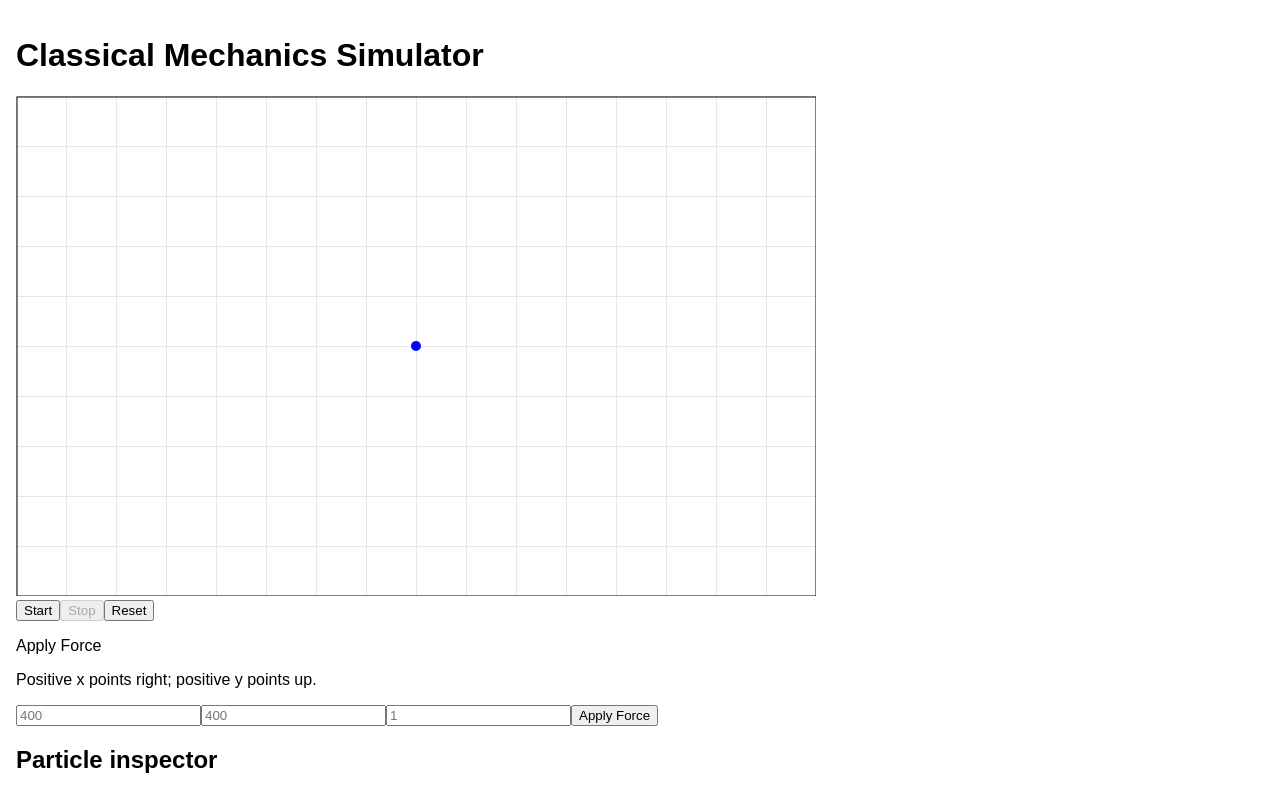
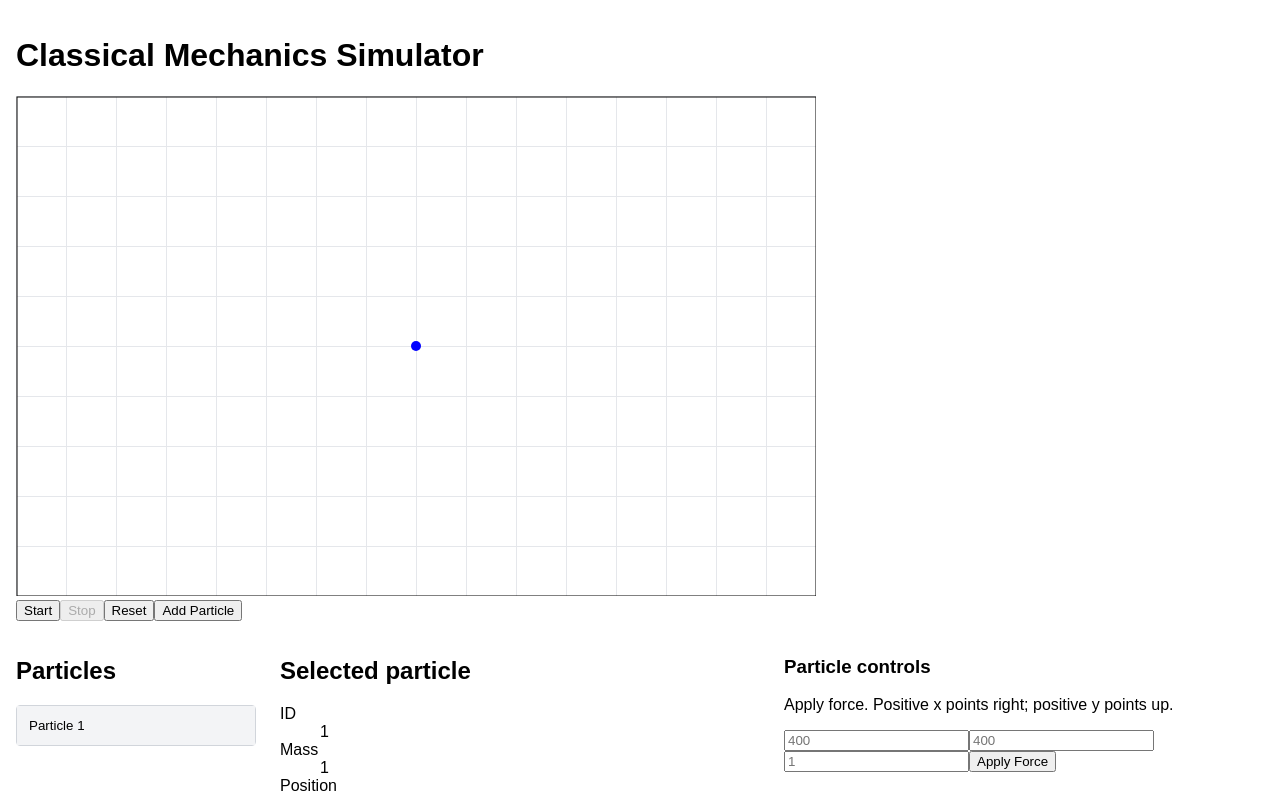
Before and after one commit to matt-levy/Physics-Simulator, a Next.js app: page / in a window 1280 px wide. Shown: the top 794 px of the page. Built offline with nearby package versions, Linux system fonts and the light colour scheme.

Commit message:
supports multiple particles, updated UI

```diff
--- a/src/app/globals.css
+++ b/src/app/globals.css
@@ -10,3 +10,43 @@ body {
 main {
   padding: 1rem;
 }
+
+.particle-inspector {
+  display: grid;
+  grid-template-columns: minmax(10rem, 1fr) minmax(16rem, 2fr) minmax(16rem, 2fr);
+  gap: 1.5rem;
+  margin-top: 1rem;
+}
+
+.particle-list-items {
+  display: grid;
+  gap: 0.5rem;
+  margin: 0;
+  padding: 0;
+  list-style: none;
+}
+
+.particle-list-item {
+  border: 1px solid #d1d5db;
+  border-radius: 0.25rem;
+}
+
+.particle-list-item button {
+  display: block;
+  width: 100%;
+  padding: 0.75rem;
+  border: 0;
+  background: transparent;
+  text-align: left;
+  cursor: pointer;
+}
+
+.particle-list-item button.is-selected {
+  background: #f3f4f6;
+}
+
+@media (max-width: 600px) {
+  .particle-inspector {
+    grid-template-columns: 1fr;
+  }
+}
--- /dev/null
+++ b/src/components/ParticleControls.tsx
@@ -0,0 +1,76 @@
+"use client";
+
+import { useState } from "react";
+
+type ParticleControlsProps = {
+  particleId: number | null;
+  onApplyForce: (
+    particleId: number,
+    forceX: number,
+    forceY: number,
+    duration: number,
+  ) => void;
+};
+
+export function ParticleControls({
+  particleId,
+  onApplyForce,
+}: ParticleControlsProps) {
+  const [forceX, setForceX] = useState("");
+  const [forceY, setForceY] = useState("");
+  const [duration, setDuration] = useState("");
+
+  const handleApplyForce = () => {
+    if (particleId === null) {
+      return;
+    }
+
+    const parsedX = Number.parseFloat(forceX);
+    const parsedY = Number.parseFloat(forceY);
+    const parsedDuration = Number.parseFloat(duration);
+    const forceValueX = Number.isNaN(parsedX) ? 0 : parsedX;
+    const forceValueY = Number.isNaN(parsedY) ? 0 : parsedY;
+    const durationValue = Number.isNaN(parsedDuration)
+      ? 1 / 60
+      : parsedDuration;
+    onApplyForce(particleId, forceValueX, forceValueY, durationValue);
+  };
+
+  return (
+    <section aria-label="Particle controls">
+      <h3>Particle controls</h3>
+      <p>Apply force. Positive x points right; positive y points up.</p>
+      <input
+        type="text"
+        title="x"
+        aria-label="Force x component"
+        value={forceX}
+        onChange={(event) => setForceX(event.target.value)}
+        placeholder="400"
+      />
+      <input
+        type="text"
+        title="y"
+        aria-label="Force y component (positive is up)"
+        value={forceY}
+        onChange={(event) => setForceY(event.target.value)}
+        placeholder="400"
+      />
+      <input
+        type="text"
+        title="duration"
+        aria-label="Duration that the force should be applied"
+        value={duration}
+        onChange={(event) => setDuration(event.target.value)}
+        placeholder="1"
+      />
+      <button
+        type="button"
+        disabled={particleId === null}
+        onClick={handleApplyForce}
+      >
+        Apply Force
+      </button>
+    </section>
+  );
+}
--- a/src/components/ParticleInspector.tsx
+++ b/src/components/ParticleInspector.tsx
@@ -1,4 +1,5 @@
 import type { Vector2 } from "@/physics/Vector2";
+import { useState, type ReactNode } from "react";
 
 export type ParticleSnapshot = {
   id: number;
@@ -10,40 +11,73 @@ export type ParticleSnapshot = {
 };
 
 type ParticleInspectorProps = {
-  particle: ParticleSnapshot | null;
+  particles: ParticleSnapshot[];
+  controls: (particleId: number | null) => ReactNode;
 };
 
 function formatVector(vector: Vector2): string {
   return `(${vector.x.toFixed(2)}, ${vector.y.toFixed(2)})`;
 }
 
-export function ParticleInspector({ particle }: ParticleInspectorProps) {
-  if (particle === null) {
-    return (
-      <section aria-label="Particle inspector">
-        <h2>Particle inspector</h2>
-        <p>No particle is being inspected.</p>
-      </section>
-    );
-  }
+export function ParticleInspector({
+  particles,
+  controls,
+}: ParticleInspectorProps) {
+  const [selectedParticleId, setSelectedParticleId] = useState<number | null>(
+    () => particles[0]?.id ?? null,
+  );
+  const selectedParticle =
+    particles.find((particle) => particle.id === selectedParticleId) ?? null;
 
   return (
-    <section aria-label="Particle inspector">
-      <h2>Particle inspector</h2>
-      <dl>
-        <dt>ID</dt>
-        <dd>{particle.id}</dd>
-        <dt>Mass</dt>
-        <dd>{particle.mass}</dd>
-        <dt>Position</dt>
-        <dd>{formatVector(particle.position)}</dd>
-        <dt>Velocity</dt>
-        <dd>{formatVector(particle.velocity)}</dd>
-        <dt>Acceleration</dt>
-        <dd>{formatVector(particle.acceleration)}</dd>
-        <dt>Applied force</dt>
-        <dd>{formatVector(particle.appliedForce)}</dd>
-      </dl>
+    <section className="particle-inspector" aria-label="Particle inspector">
+      <div className="particle-list">
+        <h2>Particles</h2>
+        {particles.length > 0 ? (
+          <ul className="particle-list-items">
+            {particles.map((particle) => (
+              <li className="particle-list-item" key={particle.id}>
+                <button
+                  type="button"
+                  className={
+                    particle.id === selectedParticleId ? "is-selected" : ""
+                  }
+                  aria-pressed={particle.id === selectedParticleId}
+                  onClick={() => setSelectedParticleId(particle.id)}
+                >
+                  Particle {particle.id}
+                </button>
+              </li>
+            ))}
+          </ul>
+        ) : (
+          <p>No particles</p>
+        )}
+      </div>
+      <div className="particle-details">
+        <h2>Selected particle</h2>
+        {selectedParticle ? (
+          <dl>
+            <dt>ID</dt>
+            <dd>{selectedParticle.id}</dd>
+            <dt>Mass</dt>
+            <dd>{selectedParticle.mass}</dd>
+            <dt>Position</dt>
+            <dd>{formatVector(selectedParticle.position)}</dd>
+            <dt>Velocity</dt>
+            <dd>{formatVector(selectedParticle.velocity)}</dd>
+            <dt>Acceleration</dt>
+            <dd>{formatVector(selectedParticle.acceleration)}</dd>
+            <dt>Applied force</dt>
+            <dd>{formatVector(selectedParticle.appliedForce)}</dd>
+          </dl>
+        ) : (
+          <p>No particle is being inspected.</p>
+        )}
+      </div>
+      <div className="particle-controls-panel">
+        {controls(selectedParticle?.id ?? null)}
+      </div>
     </section>
   );
 }
--- a/src/components/SimulationCanvas.tsx
+++ b/src/components/SimulationCanvas.tsx
@@ -3,6 +3,7 @@
 import { useEffect, useRef, useState } from "react";
 import { World } from "@/physics/World";
 import { SimulationControls } from "./SimulationControls";
+import { ParticleControls } from "./ParticleControls";
 import { Particle } from "@/physics/Particle";
 import { ParticleInspector, type ParticleSnapshot } from "./ParticleInspector";
 import { Vector2 } from "@/physics/Vector2";
@@ -14,6 +15,7 @@ const CANVAS_WIDTH = 800;
 const CANVAS_HEIGHT = 500;
 
 type TimedForce = {
+  particleId: number;
   force: Vector2;
   remainingDuration: number;
 };
@@ -28,13 +30,7 @@ function sumForces(forces: TimedForce[]): Vector2 {
   );
 }
 
-function createParticleSnapshot(
-  particle: Particle | undefined,
-): ParticleSnapshot | null {
-  if (particle === undefined) {
-    return null;
-  }
-
+function createParticleSnapshot(particle: Particle): ParticleSnapshot {
   return {
     id: particle.id,
     mass: particle.mass,
@@ -43,6 +39,10 @@ function createParticleSnapshot(
     acceleration: { ...particle.acceleration },
     appliedForce: { ...particle.lastAppliedForce },
   };
+}
+
+function createParticleSnapshots(particles: Particle[]): ParticleSnapshot[] {
+  return particles.map(createParticleSnapshot);
 }
 
 function drawGrid(
@@ -114,15 +114,14 @@ export function SimulationCanvas() {
       { x: 1000, y: 0 }, // accumulated force
     );
     initialWorld.addParticle(initialParticle);
-
     return initialWorld;
   });
+  const worldRef = useRef(world);
 
   const [isRunning, setIsRunning] = useState(false);
-  const [particleSnapshot, setParticleSnapshot] =
-    useState<ParticleSnapshot | null>(() =>
-      createParticleSnapshot(world.particles[0]),
-    );
+  const [particleSnapshots, setParticleSnapshots] = useState<
+    ParticleSnapshot[]
+  >(() => createParticleSnapshots(world.particles));
   const timedForcesRef = useRef<TimedForce[]>([]);
 
   useEffect(() => {
@@ -157,7 +156,9 @@ export function SimulationCanvas() {
           const timedForces = timedForcesRef.current;
           for (const timedForce of timedForces) {
             if (timedForce.remainingDuration > 0) {
-              world.particles[0]?.applyForce(timedForce.force);
+              world.particles
+                .find((particle) => particle.id === timedForce.particleId)
+                ?.applyForce(timedForce.force);
               timedForce.remainingDuration = Math.max(
                 0,
                 timedForce.remainingDuration - FIXED_TIMESTEP_SECONDS,
@@ -183,7 +184,7 @@ export function SimulationCanvas() {
       }
 
       // React displays a copy; the World remains the source of truth.
-      setParticleSnapshot(createParticleSnapshot(world.particles[0]));
+      setParticleSnapshots(createParticleSnapshots(world.particles));
 
       animationFrameId = requestAnimationFrame(frame);
     };
@@ -195,6 +196,73 @@ export function SimulationCanvas() {
     };
   }, [isRunning, world]);
 
+  const renderParticleControls = (particleId: number | null) => (
+    <ParticleControls
+      particleId={particleId}
+      onApplyForce={(particleId, forceX, forceY, duration) => {
+        const simulationWorld = worldRef.current;
+        const particle = simulationWorld.particles.find(
+          (item) => item.id === particleId,
+        );
+        if (!particle) {
+          return;
+        }
+
+        const timedForce = {
+          particleId,
+          force: { x: forceX, y: forceY },
+          remainingDuration: Math.max(0, duration),
+        };
+        timedForcesRef.current = [...timedForcesRef.current, timedForce];
+
+        if (!isRunning) {
+          const appliedForce = sumForces(
+            timedForcesRef.current.filter(
+              (force) => force.particleId === particleId,
+            ),
+          );
+
+          setParticleSnapshots((previous) =>
+            previous.map((snapshot) =>
+              snapshot.id === particleId
+                ? { ...snapshot, appliedForce }
+                : snapshot,
+            ),
+          );
+        }
+      }}
+    />
+  );
+
+  const reset = () => {
+    timedForcesRef.current = [];
+    const simulationWorld = worldRef.current;
+    simulationWorld.reset();
+    for (const particle of simulationWorld.particles) {
+      particle.lastAppliedForce = { x: 0, y: 0 };
+    }
+    setParticleSnapshots(createParticleSnapshots(simulationWorld.particles));
+  };
+
+  const addParticle = () => {
+    const simulationWorld = worldRef.current;
+    const nextParticleId =
+      simulationWorld.particles.reduce(
+        (highestId, particle) => Math.max(highestId, particle.id),
+        0,
+      ) + 1;
+    const newParticle = new Particle(
+      nextParticleId,
+      1, // mass
+      { x: Math.random() * CANVAS_WIDTH, y: Math.random() * CANVAS_HEIGHT }, // position
+      { x: 0, y: 0 }, // velocity
+      { x: 0, y: 0 }, // acceleration
+      { x: 0, y: 0 }, // accumulated force
+    );
+    simulationWorld.addParticle(newParticle);
+    setParticleSnapshots(createParticleSnapshots(simulationWorld.particles));
+  };
+
   return (
     <section aria-label="Simulation canvas">
       <canvas ref={canvasRef} width={CANVAS_WIDTH} height={CANVAS_HEIGHT}>
@@ -204,32 +272,13 @@ export function SimulationCanvas() {
         isRunning={isRunning}
         onStart={() => setIsRunning(true)}
         onStop={() => setIsRunning(false)}
-        reset={() => {
-          timedForcesRef.current = [];
-          world.reset();
-          const particle = world.particles[0];
-          if (particle) {
-            particle.lastAppliedForce = { x: 0, y: 0 };
-          }
-          setParticleSnapshot(createParticleSnapshot(world.particles[0]));
-        }}
-        onApplyForce={(forceX: number, forceY: number, duration: number) => {
-          const timedForce = {
-            force: { x: forceX, y: forceY },
-            remainingDuration: Math.max(0, duration),
-          };
-          timedForcesRef.current = [...timedForcesRef.current, timedForce];
-
-          if (!isRunning) {
-            const snapshot = createParticleSnapshot(world.particles[0]);
-            if (snapshot) {
-              snapshot.appliedForce = sumForces(timedForcesRef.current);
-            }
-            setParticleSnapshot(snapshot);
-          }
-        }}
+        onReset={reset}
+        onAddParticle={addParticle}
       />
-      <ParticleInspector particle={particleSnapshot} />
+      <ParticleInspector
+        particles={particleSnapshots}
+        controls={renderParticleControls}
+      />
     </section>
   );
 }
--- a/src/components/SimulationControls.tsx
+++ b/src/components/SimulationControls.tsx
@@ -1,50 +1,18 @@
-"use client";
-
-import { useState } from "react";
-
 type SimulationControlsProps = {
   isRunning: boolean;
   onStart: () => void;
   onStop: () => void;
-  reset?: () => void;
-  onApplyForce?: (forceX: number, forceY: number, duration: number) => void;
+  onReset: () => void;
+  onAddParticle: () => void;
 };
 
 export function SimulationControls({
   isRunning,
   onStart,
   onStop,
-  reset,
-  onApplyForce,
+  onReset,
+  onAddParticle,
 }: SimulationControlsProps) {
-  const [forceX, setForceX] = useState<string>("");
-  const [forceY, setForceY] = useState<string>("");
-  const [duration, setDuration] = useState<string>("");
-
-  const handleApplyForce = () => {
-    let forceValueX = parseFloat(forceX);
-    let forceValueY = parseFloat(forceY);
-    let durationValue = parseFloat(duration);
-
-    if (isNaN(forceValueX)) {
-      forceValueX = 0;
-    }
-    if (isNaN(forceValueY)) {
-      forceValueY = 0;
-    }
-    if (isNaN(durationValue)) {
-      durationValue = 1 / 60; // Minimum step duration
-    }
-    if (
-      !isNaN(forceValueX) &&
-      !isNaN(forceValueY) &&
-      !isNaN(durationValue) &&
-      onApplyForce
-    ) {
-      onApplyForce(forceValueX, forceValueY, durationValue);
-    }
-  };
-
   return (
     <section aria-label="Simulation controls">
       <button type="button" disabled={isRunning} onClick={onStart}>
@@ -53,37 +21,11 @@ export function SimulationControls({
       <button type="button" disabled={!isRunning} onClick={onStop}>
         Stop
       </button>
-      <button type="button" onClick={reset}>
+      <button type="button" onClick={onReset}>
         Reset
       </button>
-      <p>Apply Force</p>
-      <p>Positive x points right; positive y points up.</p>
-      <input
-        type="text"
-        title="x"
-        aria-label="Force x component"
-        value={forceX}
-        onChange={(e) => setForceX(e.target.value)}
-        placeholder="400"
-      />
-      <input
-        type="text"
-        title="y"
-        aria-label="Force y component (positive is up)"
-        value={forceY}
-        onChange={(e) => setForceY(e.target.value)}
-        placeholder="400"
-      />
-      <input
-        type="text"
-        title="duration"
-        aria-label="Duration that the force should be applied"
-        value={duration}
-        onChange={(e) => setDuration(e.target.value)}
-        placeholder="1"
-      />
-      <button type="button" onClick={handleApplyForce}>
-        Apply Force
+      <button type="button" onClick={onAddParticle}>
+        Add Particle
       </button>
     </section>
   );
```
